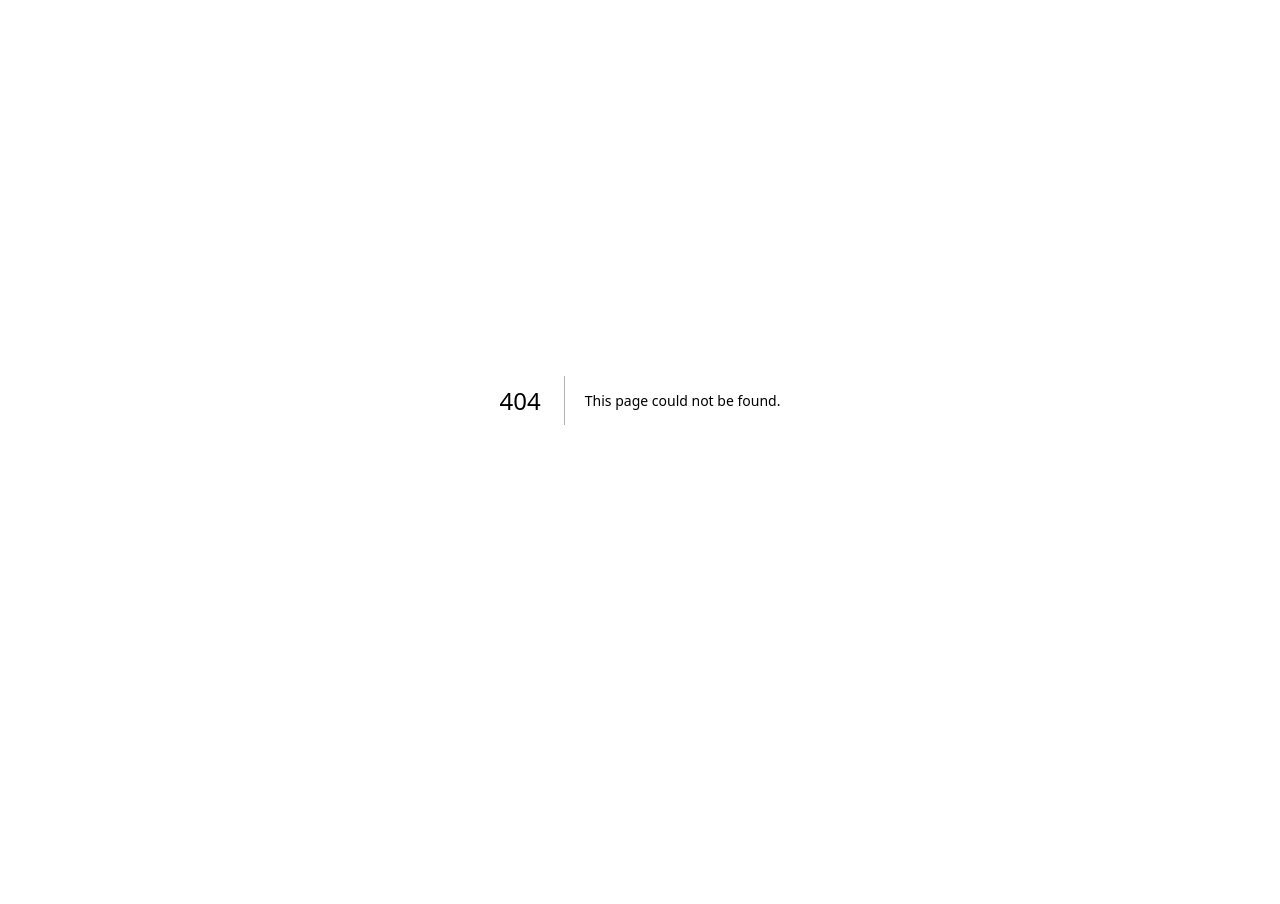
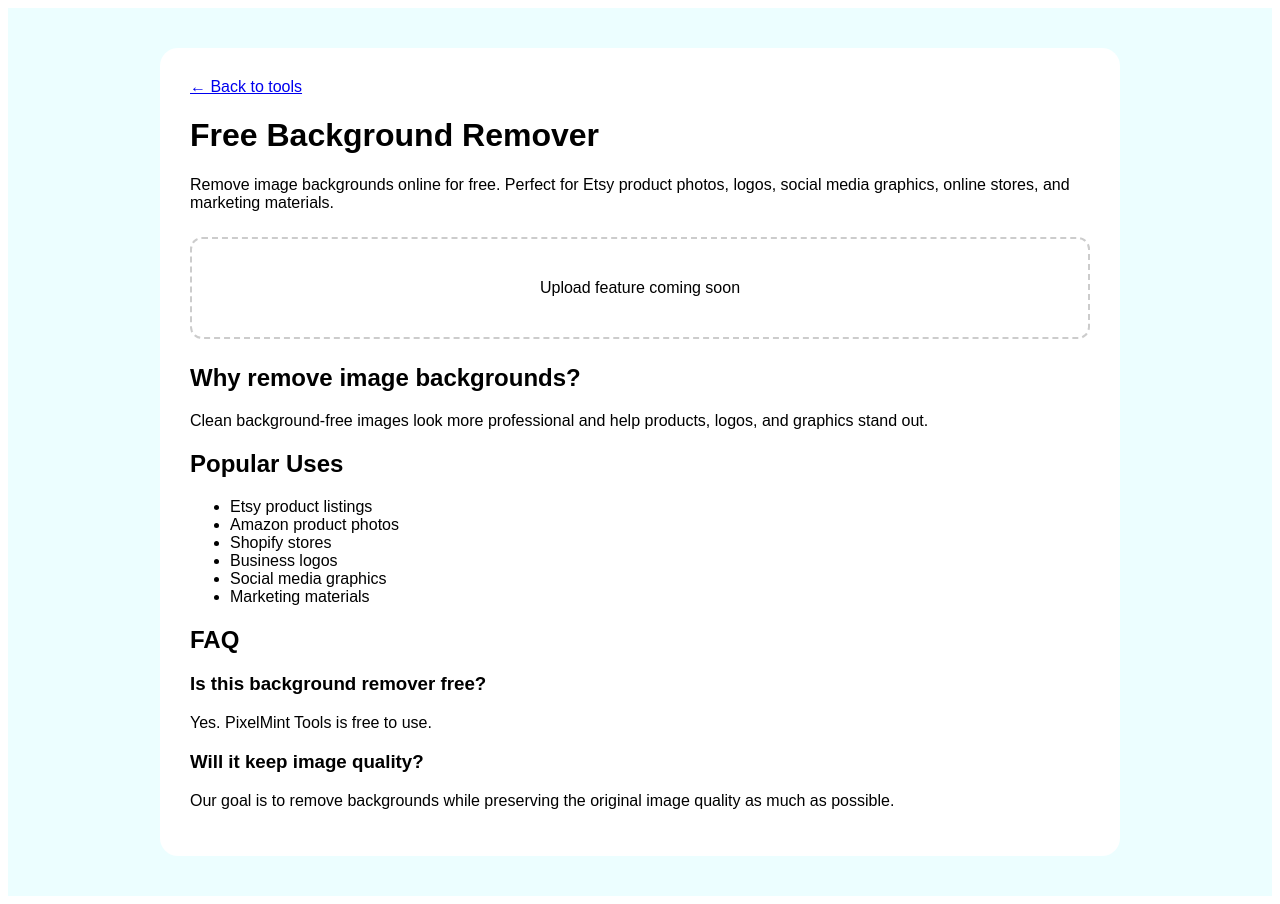
Before and after one commit to gramaziofamily/pixelminttools, a Next.js app: page /background-remover in a window 1280 px wide. Before the commit this address had no page. Before the commit the page ends 800 px from the top, so only its background shows below. Built offline with nearby package versions, Linux system fonts and the light colour scheme.

Commit message:
Create page.js

```diff
--- /dev/null
+++ b/app/background-remover/page.js
@@ -0,0 +1,73 @@
+export default function BackgroundRemoverPage() {
+  return (
+    <main
+      style={{
+        padding: "40px 20px",
+        fontFamily: "Arial, sans-serif",
+        background: "#ecfeff",
+        minHeight: "100vh",
+      }}
+    >
+      <div
+        style={{
+          maxWidth: "900px",
+          margin: "0 auto",
+          background: "white",
+          padding: "30px",
+          borderRadius: "18px",
+        }}
+      >
+        <a href="/">← Back to tools</a>
+
+        <h1>Free Background Remover</h1>
+
+        <p>
+          Remove image backgrounds online for free. Perfect for Etsy product
+          photos, logos, social media graphics, online stores, and marketing
+          materials.
+        </p>
+
+        <div
+          style={{
+            border: "2px dashed #ccc",
+            padding: "40px",
+            margin: "25px 0",
+            borderRadius: "12px",
+            textAlign: "center",
+          }}
+        >
+          Upload feature coming soon
+        </div>
+
+        <h2>Why remove image backgrounds?</h2>
+
+        <p>
+          Clean background-free images look more professional and help products,
+          logos, and graphics stand out.
+        </p>
+
+        <h2>Popular Uses</h2>
+
+        <ul>
+          <li>Etsy product listings</li>
+          <li>Amazon product photos</li>
+          <li>Shopify stores</li>
+          <li>Business logos</li>
+          <li>Social media graphics</li>
+          <li>Marketing materials</li>
+        </ul>
+
+        <h2>FAQ</h2>
+
+        <h3>Is this background remover free?</h3>
+        <p>Yes. PixelMint Tools is free to use.</p>
+
+        <h3>Will it keep image quality?</h3>
+        <p>
+          Our goal is to remove backgrounds while preserving the original image
+          quality as much as possible.
+        </p>
+      </div>
+    </main>
+  );
+}
```
